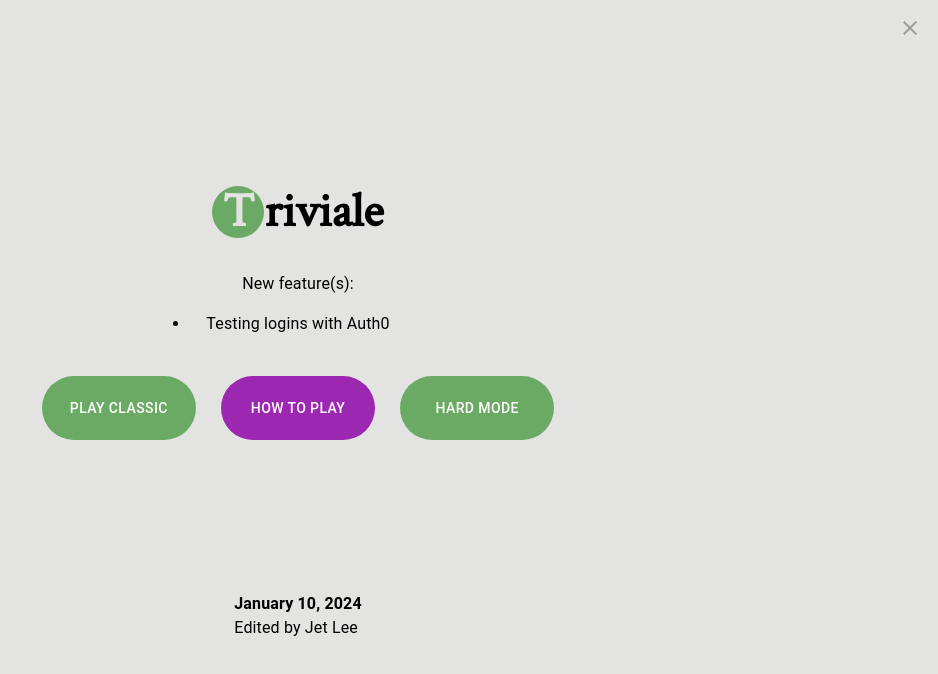
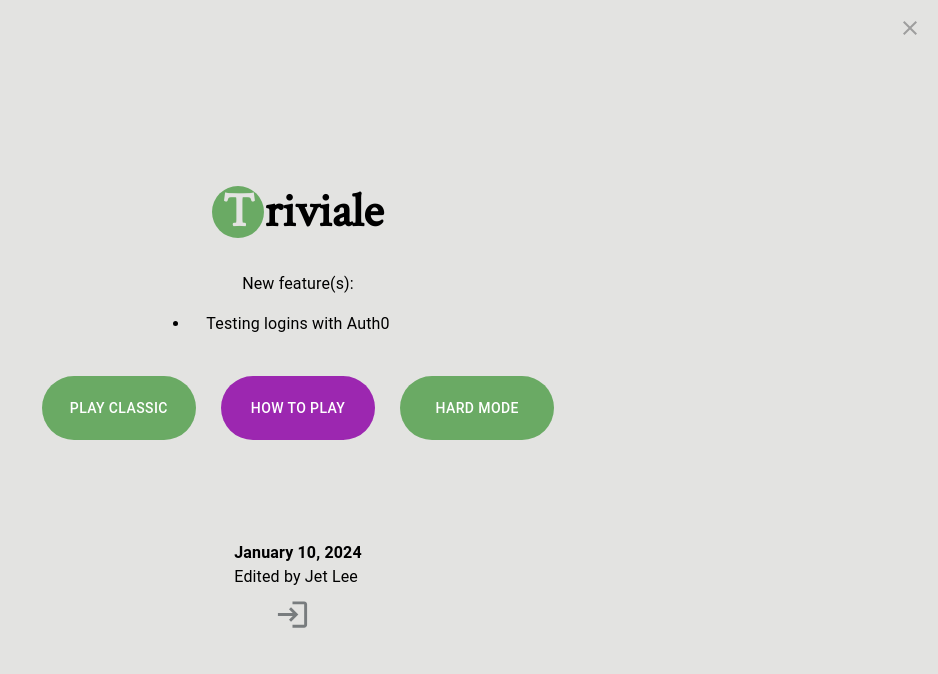
Before and after one commit to dotcomstar/Triviale, a React (Vite) app: page / in a window 1280 px wide. Shown: the top 674 px of the page, without its empty margins (342-1280 px from the left). Built offline with nearby package versions, Linux system fonts and the light colour scheme; what simple-zustand-devtools would draw is missing.

Commit message:
Add login button to landing page

```diff
--- a/src/components/auth/LoginButton.tsx
+++ b/src/components/auth/LoginButton.tsx
@@ -1,19 +1,20 @@
 import { useAuth0 } from "@auth0/auth0-react";
-import IconButton from "@mui/material/IconButton";
+import IconButton, { IconButtonOwnProps } from "@mui/material/IconButton";
 import LoginIcon from "@mui/icons-material/Login";
 import { LOGIN_ARIA } from "../../constants/strings";
 
 interface LoginButtonProps {
   startEdge?: boolean;
+  color?: IconButtonOwnProps["color"];
 }
 
-const LoginButton = ({ startEdge }: LoginButtonProps) => {
+const LoginButton = ({ startEdge, color }: LoginButtonProps) => {
   const { loginWithRedirect } = useAuth0();
 
   return (
     <IconButton
       edge={startEdge ? "start" : "end"}
-      color="inherit"
+      color={color ? color : "inherit"}
       aria-label={LOGIN_ARIA}
       onClick={() => loginWithRedirect()}
     >
--- a/src/components/auth/ProfileButton.tsx
+++ b/src/components/auth/ProfileButton.tsx
@@ -3,6 +3,7 @@ import IconButton from "@mui/material/IconButton";
 import { useNavigate } from "react-router-dom";
 import { Avatar } from "@mui/material";
 import { PROFILE_ARIA } from "../../constants/strings";
+import useDialogStore from "../../stores/dialogStore";
 
 interface ProfileButtonProps {
   startEdge?: boolean;
@@ -10,6 +11,7 @@ interface ProfileButtonProps {
 
 const ProfileButton = ({ startEdge }: ProfileButtonProps) => {
   const navigate = useNavigate();
+  const closeAllDialogs = useDialogStore((s) => s.closeAllDialogs);
   const { user, isAuthenticated } = useAuth0();
 
   return (
@@ -17,7 +19,10 @@ const ProfileButton = ({ startEdge }: ProfileButtonProps) => {
       edge={startEdge ? "start" : "end"}
       color="inherit"
       aria-label={PROFILE_ARIA}
-      onClick={() => navigate("/profile")}
+      onClick={() => {
+        closeAllDialogs();
+        navigate("/profile");
+      }}
     >
       {isAuthenticated && (
         <Avatar
--- a/src/components/landingPage/LandingDialog.tsx
+++ b/src/components/landingPage/LandingDialog.tsx
@@ -5,6 +5,9 @@ import LandingButtons from "./LandingButtons";
 import LandingLogo from "./LandingLogo";
 import NewFeaturesList from "./NewFeaturesList";
 import LandingDateInfo from "./LandingDateInfo";
+import LoginButton from "../auth/LoginButton";
+import ProfileButton from "../auth/ProfileButton";
+import { useAuth0 } from "@auth0/auth0-react";
 
 export interface LandingDialogProps {
   open: boolean;
@@ -22,6 +25,8 @@ const LandingDialog = ({
   };
 
   const matches = useMediaQuery("(min-width:600px)");
+  const { isAuthenticated } = useAuth0();
+
   const backgroundColor = "#E3E3E1";
 
   return (
@@ -48,7 +53,14 @@ const LandingDialog = ({
           <NewFeaturesList />
           <LandingButtons onClose={handleClose} />
         </Stack>
-        <LandingDateInfo />
+        <Stack direction="column" mt={"10px"}>
+          <LandingDateInfo />
+          {isAuthenticated ? (
+            <ProfileButton />
+          ) : (
+            <LoginButton startEdge color="error" />
+          )}
+        </Stack>
       </Stack>
     </CustomDialog>
   );
```
